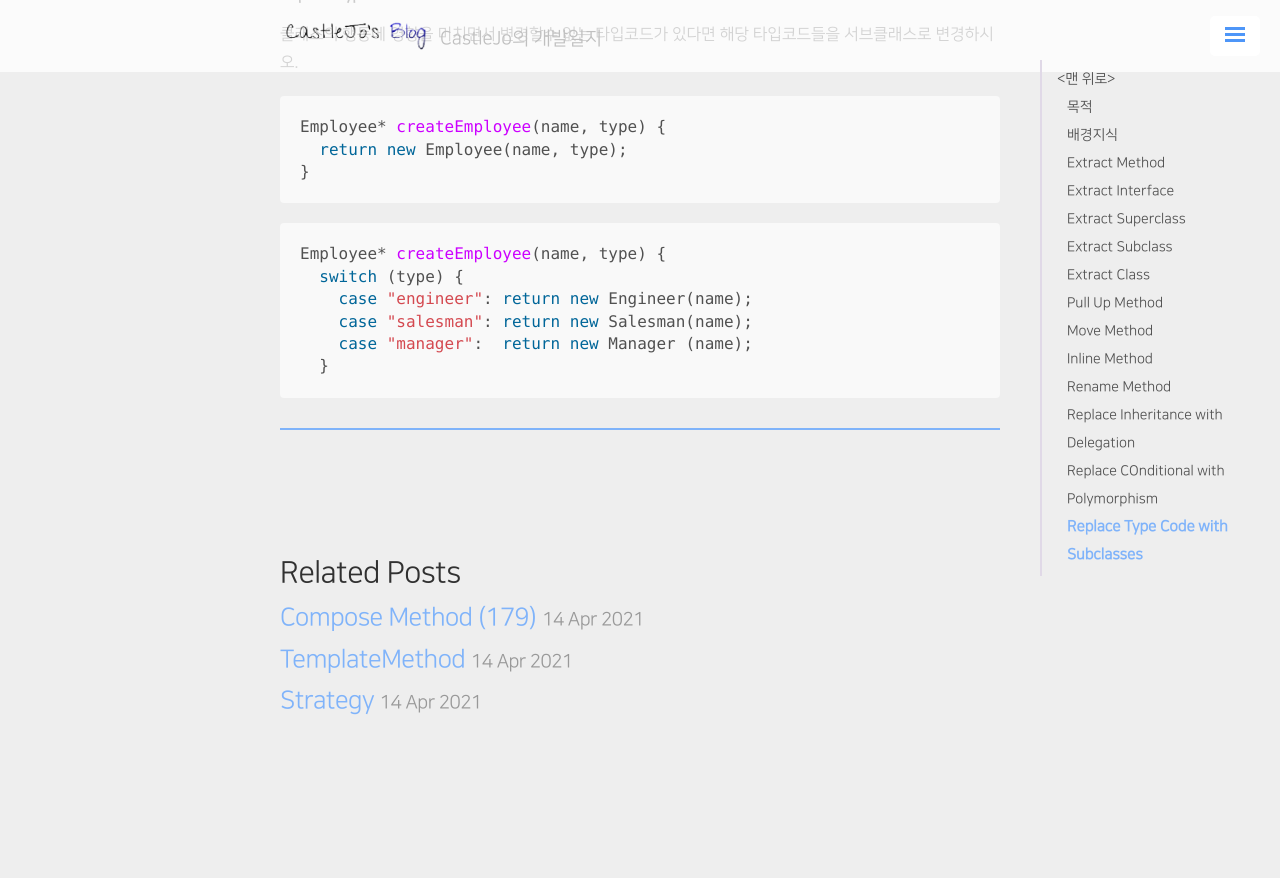
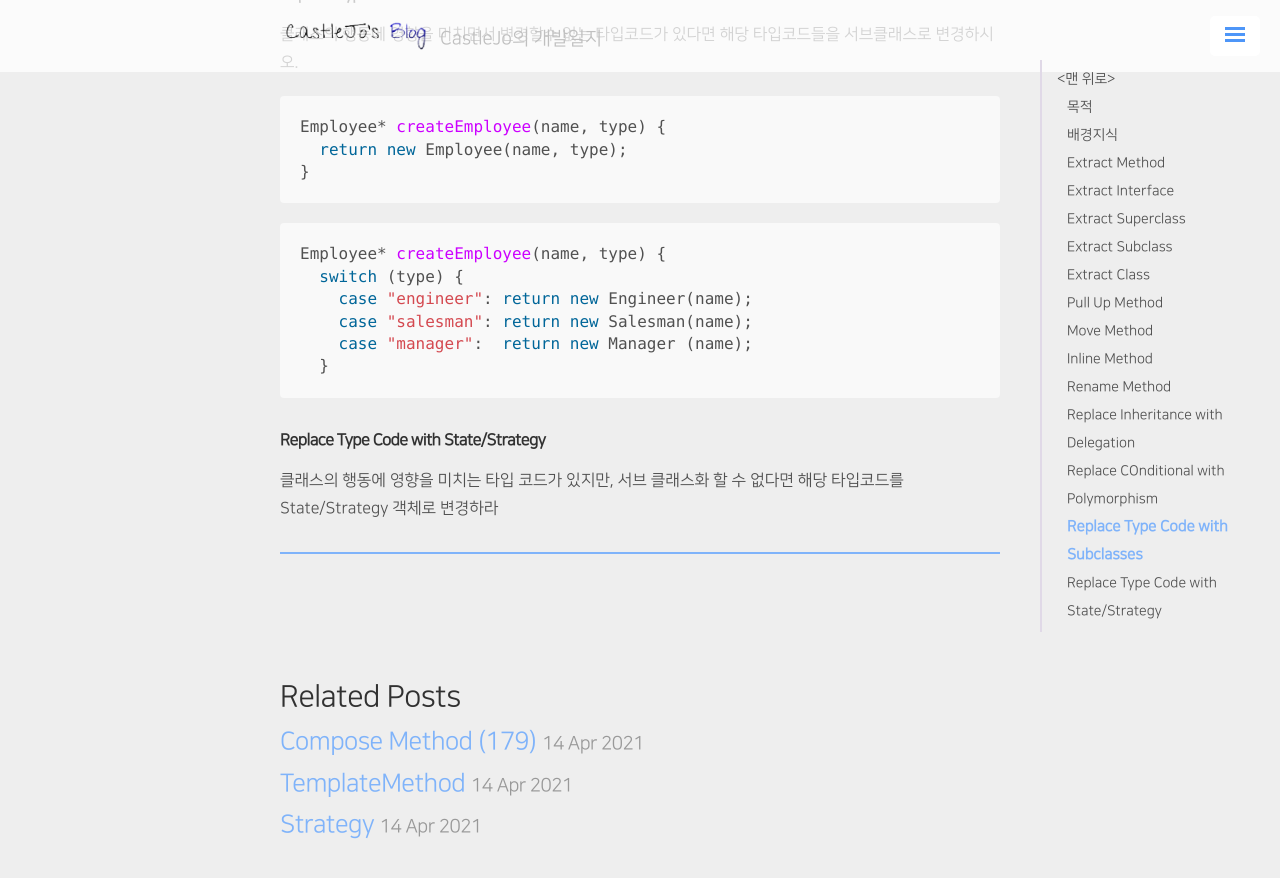
Before and after one commit to ukcastle/ukcastle.github.io, a Jekyll site: the page built from _posts/Refactoring/2021-04-10-RefactoringToPattern.md, in a window 1280 px wide and 900 px high, scrolled down 6245 px. Shown: the top 878 px of the window. Built offline with Jekyll 4.4.1, drawn with Linux system fonts in a browser that asks for light colours; nearby versions of some CDN libraries; a script that is not in the unit is left out; comment, search, counter and statistics services are not loaded; before the commit the page ends 7021 px from its top, so only the background shows below that; some of the changed text lies outside the part shown.

Commit message:
docs: add replace type code with state

````diff
--- a/_posts/Refactoring/2021-04-09-RefactoringToPattern.md
+++ b/_posts/Refactoring/2021-04-10-RefactoringToPattern.md
@@ -273,3 +273,7 @@ Employee* createEmployee(name, type) {
     case "manager":  return new Manager (name);
   }
 ```
+
+#### Replace Type Code with State/Strategy
+
+클래스의 행동에 영향을 미치는 타입 코드가 있지만, 서브 클래스화 할 수 없다면 해당 타입코드를 State/Strategy 객체로 변경하라
````
